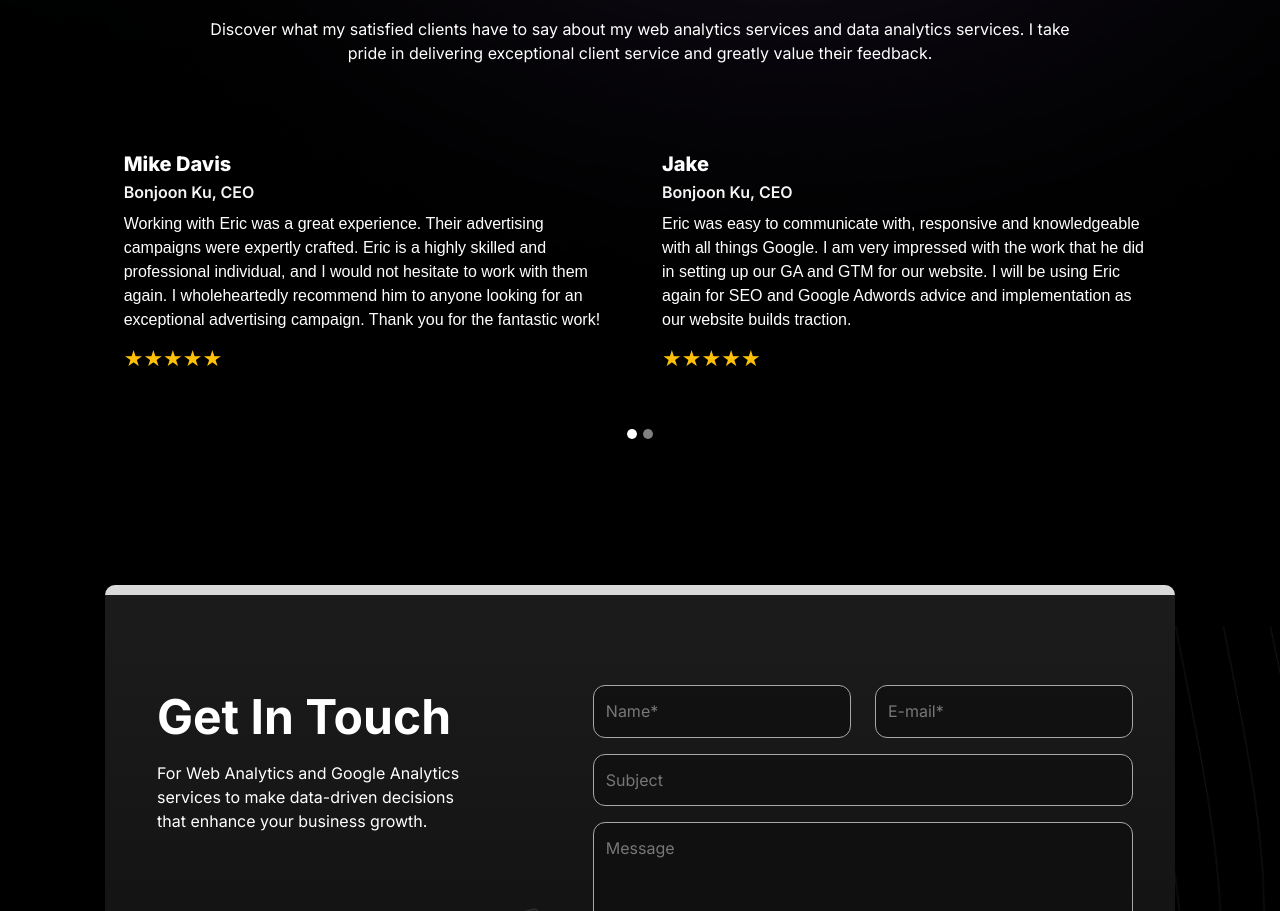
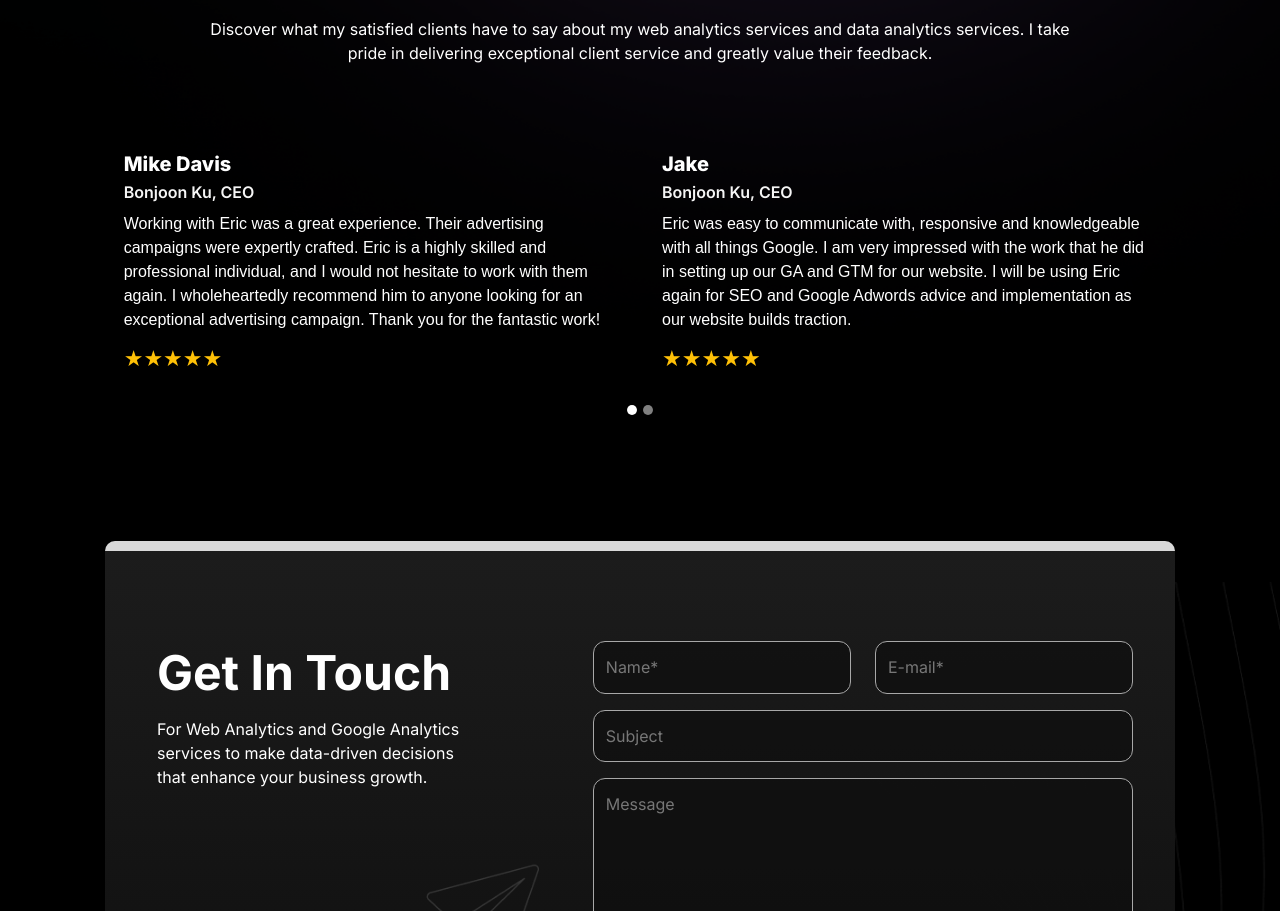
Before and after one commit to ericanalytics/ericanalytics, a Next.js app: page / in a window 1280 px wide. Shown: the part 4931-5842 px from the top of the page. Built offline with nearby package versions, Linux system fonts and the light colour scheme.

Commit message:
crousel changes

```diff
--- a/app/style.css
+++ b/app/style.css
@@ -480,7 +480,7 @@ img.inlineimg1 {
         }
         .carousel-indicators.cci {
             position: absolute;
-            bottom: -30px;
+            bottom: -50px;
             left: 50%;
             transform: translateX(-50%);
             z-index: 15;
@@ -798,6 +798,10 @@ div#services .row .col-md-4{
   position: relative;
   margin-bottom: 0px !important;
 }
+.col-lg-5.review-box {
+    height: 100vh;
+    max-height: 30vh;
+}
 @media (max-width: 767px) {
   .gag_1 {
     display: block;
@@ -912,6 +916,7 @@ div#reviewCarousel {
     width: auto;
     top: 105%;
     height: fit-content;
+    z-index: 9999;
 }
 .laptop-sec .carousel-control-prev{
    left: 42%;
```
